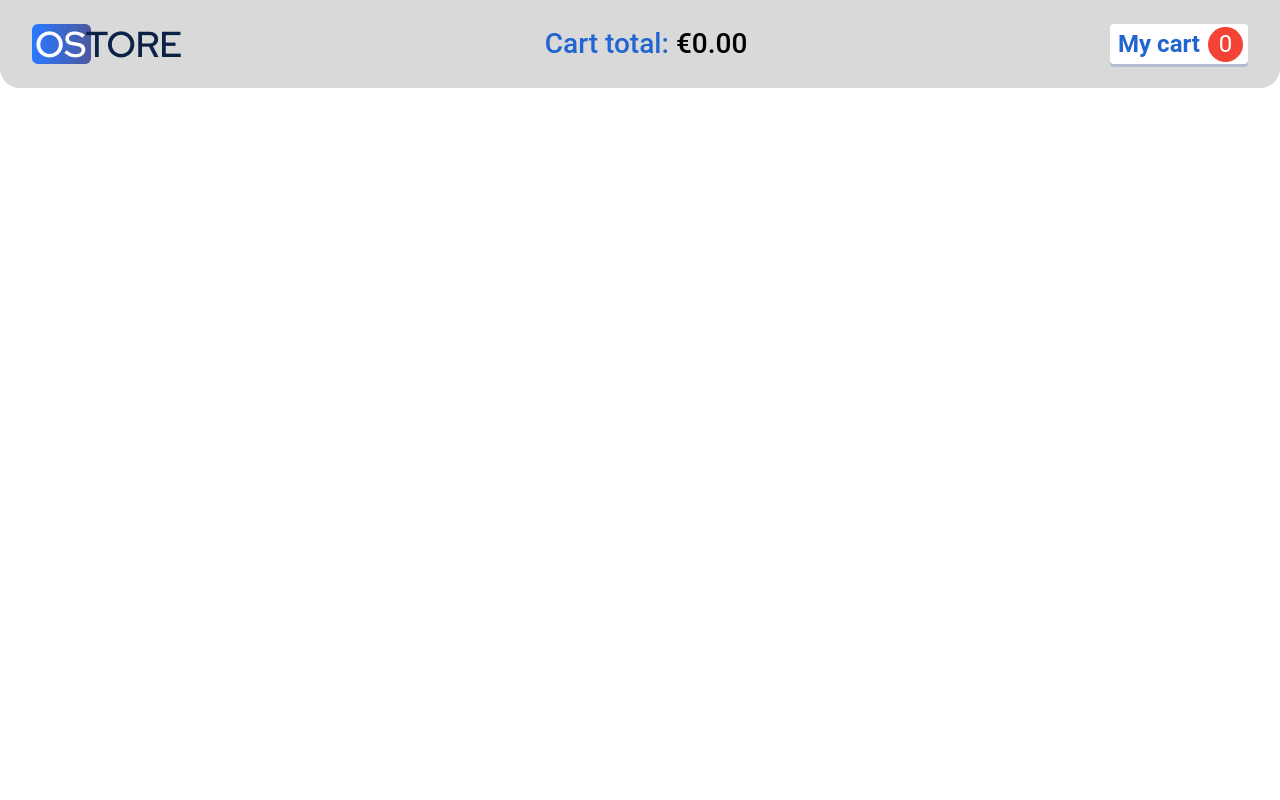
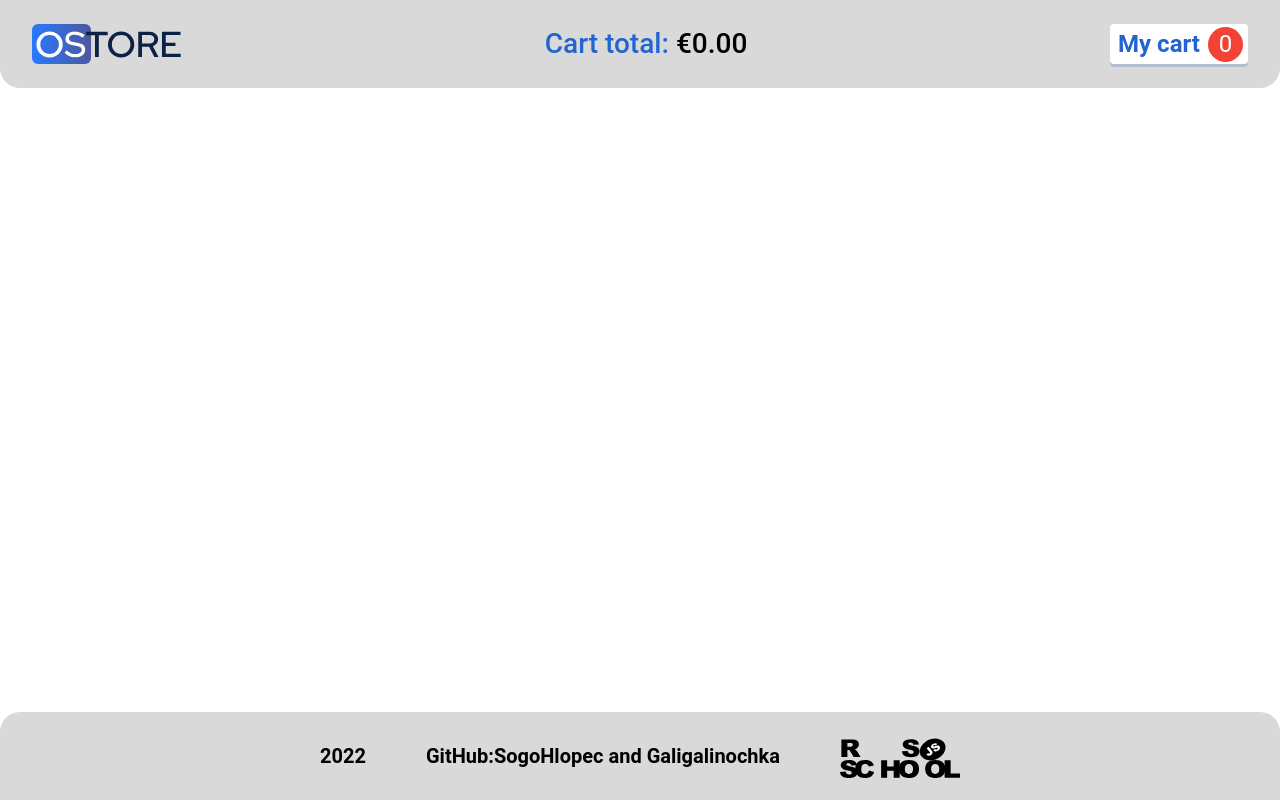
Before and after one commit to SogoHlopec/Online_Store, a website built with webpack: page src/index.html in a window 1280 px wide. Built offline with nearby package versions, Linux system fonts and the light colour scheme.

Commit message:
feat: add footer layout of start-page

```diff
--- a/src/pages/start-page/index.ts
+++ b/src/pages/start-page/index.ts
@@ -1,17 +1,17 @@
 import '../../style.css';
 import './style.css';
-import Data from './modules/main';
 import Header from './modules/header';
+import Footer from './modules/footer';
 
 class StartPage {
   private body: HTMLElement;
   header;
-  main;
+  footer;
 
   constructor() {
     this.body = document.body;
     this.header = new Header();
-    this.main = new Data();
+    this.footer = new Footer();
   }
 
   run() {
@@ -21,13 +21,12 @@ class StartPage {
     this.body.prepend(container);
     console.log(this.header);
     container.prepend(this.header.header);
+    container.append(this.footer.footer);
   }
 
   renderPage() {
     this.header.run();
-    this.main.load();
-
-    //console.log(this.header);
+    this.footer.run();
   }
 }
 
--- a/src/pages/start-page/modules/footer.ts
+++ b/src/pages/start-page/modules/footer.ts
@@ -0,0 +1,50 @@
+class Footer {
+  footer: HTMLElement;
+
+  constructor() {
+    this.footer = document.createElement('footer');
+  }
+
+  run() {
+    this.footer.className = 'footer';
+    const footerContainer = document.createElement('div');
+    footerContainer.className = 'footer-container';
+    const year = document.createElement('div');
+    year.className = 'year';
+    year.innerText = '2022';
+    const githubLinks = document.createElement('div');
+    githubLinks.className = 'github';
+    githubLinks.innerText = 'GitHub:';
+    const githubSogo = document.createElement('span');
+    githubSogo.className = 'github';
+    githubSogo.innerText = 'SogoHlopec';
+    const githubLinkSogo = document.createElement('a');
+    githubLinkSogo.className = 'social';
+    githubLinkSogo.href = 'https://github.com/SogoHlopec';
+    const and = document.createElement('span');
+    and.className = 'github';
+    and.innerText = ' and ';
+    const githubGalina = document.createElement('span');
+    githubGalina.className = 'github';
+    githubGalina.innerText = 'Galigalinochka';
+    const githubLinkGalina = document.createElement('a');
+    githubLinkGalina.className = 'social';
+    githubLinkGalina.href = 'https://github.com/galigalinochka';
+    const rsLogo = document.createElement('div');
+    rsLogo.className = 'rs-logo';
+    const rsLink = document.createElement('a');
+    rsLink.href = 'https://rs.school/js/';
+    this.footer.prepend(footerContainer);
+    footerContainer.prepend(year);
+    footerContainer.append(githubLinks);
+    footerContainer.append(rsLogo);
+    githubLinks.append(githubLinkSogo);
+    githubLinkSogo.append(githubSogo);
+    githubLinks.append(and);
+    githubLinks.append(githubLinkGalina);
+    githubLinkGalina.prepend(githubGalina);
+    rsLogo.prepend(rsLink);
+  }
+}
+
+export default Footer;
--- a/src/pages/start-page/modules/header.ts
+++ b/src/pages/start-page/modules/header.ts
@@ -9,18 +9,32 @@ class Header {
     this.header.className = 'header';
     const headerContainer = document.createElement('div');
     headerContainer.className = 'header-container';
+    const logo = document.createElement('div');
+    logo.className = 'logo';
+    const cartTotal = document.createElement('div');
+    cartTotal.className = 'cart-total';
+    const total = document.createElement('span');
+    total.className = 'total';
+    const sum = document.createElement('span');
+    sum.className = 'sum';
+    const basket = document.createElement('div');
+    basket.className = 'basket';
+    const myCart = document.createElement('span');
+    myCart.className = 'my-cart';
+    const count = document.createElement('div');
+    count.className = 'count';
     this.header.prepend(headerContainer);
-    headerContainer.innerHTML = `
-      <img src = '../../../assets/images/logo.png' class='logo' alt = 'logo'></div>
-      <div class = 'cart-total'>
-        <span class = 'total'> Cart total: </span>
-        <span class = 'sum'> €0.00 </span>
-      </div>
-      <div class = 'basket'>
-        <span class = 'my-cart'> My cart </span>
-        <div class = 'count'> 0 </div>
-      </div>
-    `;
+    headerContainer.prepend(logo);
+    headerContainer.append(cartTotal);
+    headerContainer.append(basket);
+    cartTotal.prepend(total);
+    total.innerText = 'Cart total: ';
+    cartTotal.append(sum);
+    sum.innerText = '€0.00';
+    basket.prepend(myCart);
+    myCart.innerText = 'My cart';
+    basket.append(count);
+    count.innerText = '0';
   }
 }
 
--- a/src/pages/start-page/modules/main.ts
+++ /dev/null
@@ -1,16 +0,0 @@
-import products from '../../../data.json';
-
-class Data {
-  productList: {};
-
-  constructor() {
-    this.productList = {};
-  }
-
-  load() {
-    this.productList = products;
-    console.log(this.productList);
-  }
-}
-
-export default Data;
--- a/src/pages/start-page/style.css
+++ b/src/pages/start-page/style.css
@@ -28,6 +28,9 @@
 
 .logo {
   cursor: pointer;
+  width: 150px;
+  height: 40px;
+  background-image: url('../../assets/svg/logo.svg');
 }
 
 .cart-total {
@@ -73,3 +76,41 @@
   background: #F44336;
   margin-right: 5px;
 }
+
+.footer {
+  position: absolute;
+  bottom: 0;
+  background-color: #d9d9d9;
+  height: 88px;
+  margin: 0 auto;
+  width: 100%;
+  border-radius: 20px 20px 0 0;
+  display: flex;
+}
+
+.footer-container {
+  width: 50%;
+  display: flex;
+  flex-direction: row;
+  justify-content: space-between;
+  align-items: center;
+  margin: 0 auto;
+}
+
+.year,
+.github {
+  font-size: 1.25rem;
+  font-weight: 700;
+  font-style: normal;
+}
+
+.social {
+  color: #000000;
+}
+
+.rs-logo {
+  cursor: pointer;
+  width: 120px;
+  height: 44px;
+  background-image: url('../../assets/svg/rs-logo.svg');
+}
--- a/src/style.css
+++ b/src/style.css
@@ -7,3 +7,8 @@ html {
   padding: 0;
   margin: 0;
 }
+
+a {
+  text-decoration: none;
+  cursor: pointer;
+}
```
Also changed, not shown: src/assets/images/logo.png (deleted), src/assets/svg/logo.svg (added), src/assets/svg/rs-logo.svg (added).
